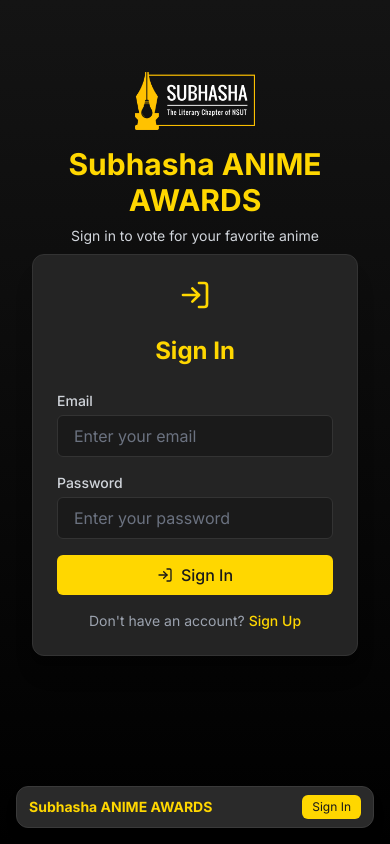
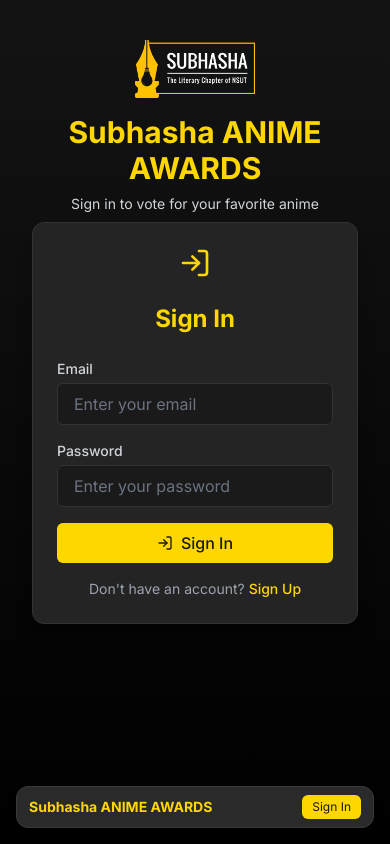
Before and after one commit to vnmeue/animeawards, a Next.js app: page /auth in a window 390 px wide. Built offline with nearby package versions, Linux system fonts and the light colour scheme; no server answers.

Commit message:
last pakka

```diff
--- a/src/app/auth/page.tsx
+++ b/src/app/auth/page.tsx
@@ -8,7 +8,7 @@
 
 export default function AuthPage() {
   return (
-    <div className="min-h-100 flex items-center justify-center py-10 sm:py-2 px-4 sm:px-6 lg:px-8">
+    <div className="min-h-100 flex items-center justify-center py-2 sm:py-2 px-4 sm:px-6 lg:px-8">
       <div className="max-w-md w-full space-y-2 sm:space-y-1">
         <motion.div
           initial={{ opacity: 0, y: -20 }}
```
